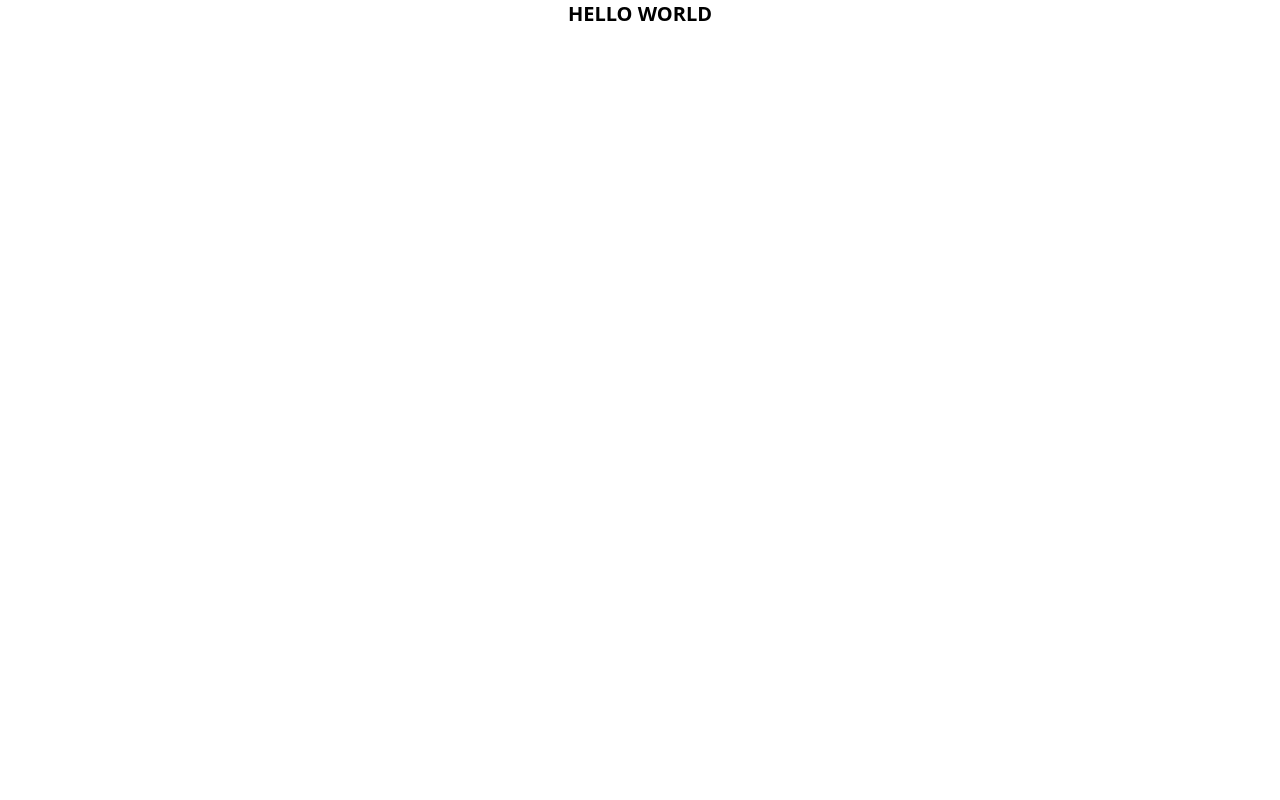
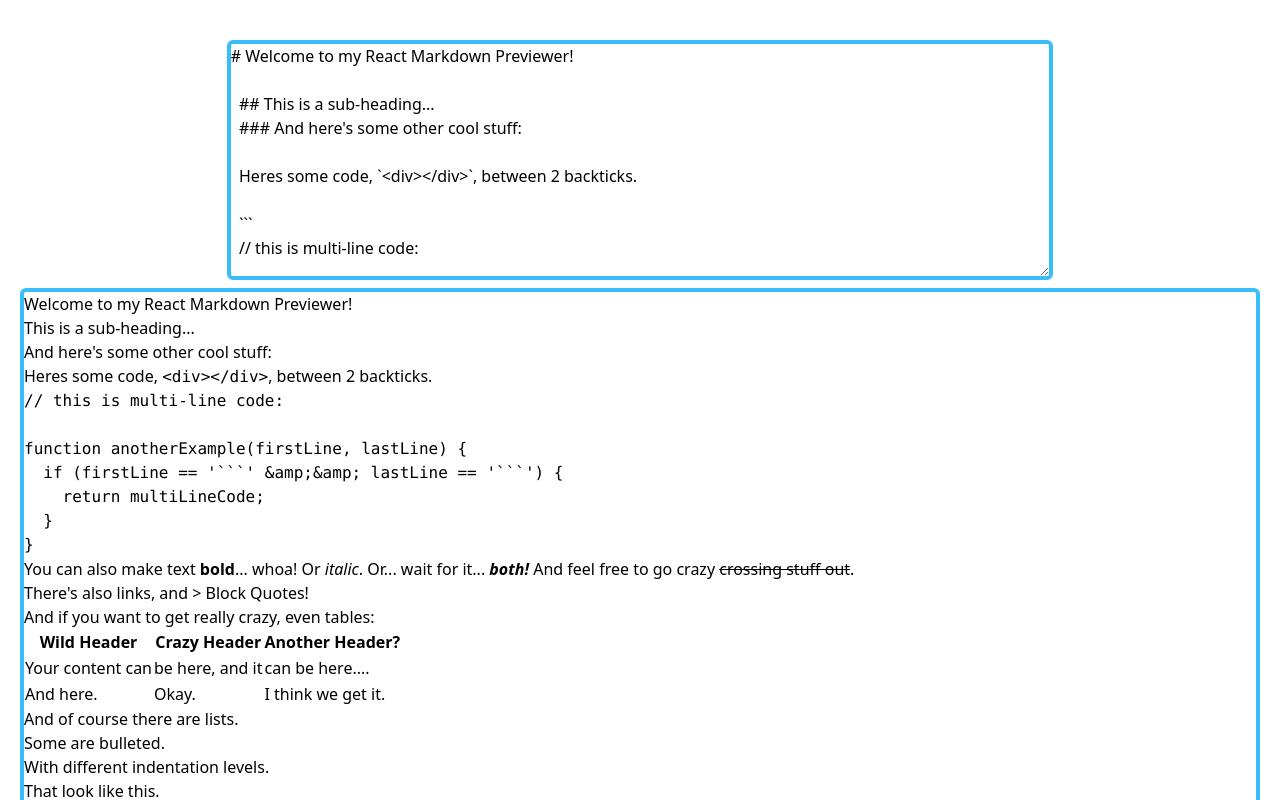
Before and after one commit to DikDns/fcc-front-end-development-projects, a React (Vite) app: page / in a window 1280 px wide. Shown: the top 800 px of the page. Built offline with nearby package versions, Linux system fonts and the light colour scheme.

Commit message:
add: markdown previewer functionality

```diff
--- a/src/App.jsx
+++ b/src/App.jsx
@@ -1,9 +1,78 @@
-import { useState } from "react";
+import { useEffect, useState } from "react";
+import { marked } from "marked";
+import DOMPurify from "dompurify";
 
 function App() {
+  const [editorVal, setEditorVal] =
+    useState(`# Welcome to my React Markdown Previewer!
+
+  ## This is a sub-heading...
+  ### And here's some other cool stuff:
+
+  Heres some code, \`<div></div>\`, between 2 backticks.
+
+  \`\`\`
+  // this is multi-line code:
+
+  function anotherExample(firstLine, lastLine) {
+    if (firstLine == '\`\`\`' && lastLine == '\`\`\`') {
+      return multiLineCode;
+    }
+  }
+  \`\`\`
+
+  You can also make text **bold**... whoa!
+  Or _italic_.
+  Or... wait for it... **_both!_**
+  And feel free to go crazy ~~crossing stuff out~~.
+
+  There's also [links](https://www.freecodecamp.org), and
+  > Block Quotes!
+
+  And if you want to get really crazy, even tables:
+
+  Wild Header | Crazy Header | Another Header?
+  ------------ | ------------- | -------------
+  Your content can | be here, and it | can be here....
+  And here. | Okay. | I think we get it.
+
+  - And of course there are lists.
+    - Some are bulleted.
+       - With different indentation levels.
+          - That look like this.
+
+
+  1. And there are numbered lists too.
+  1. Use just 1s if you want!
+  1. And last but not least, let's not forget embedded images:
+
+  ![freeCodeCamp Logo](https://cdn.freecodecamp.org/testable-projects-fcc/images/fcc_secondary.svg)
+  `);
+  const [preview, setPreview] = useState(null);
+
+  useEffect(() => {
+    setPreview(() => marked.parse(DOMPurify.sanitize(editorVal)));
+  }, [editorVal]);
+
+  const handleEditorChange = (e) => {
+    e.preventDefault();
+    setEditorVal(() => e.target.value);
+  };
+
   return (
-    <div className="App">
-      <h1 className={`text-center font-bold font-sans text-xl`}>HELLO WORLD</h1>
+    <div className={`flex flex-col justify-center items-center py-10 px-5`}>
+      <textarea
+        className={`w-full sm:w-2/3 h-60 rounded-md border-4 border-sky-400 focus:outline-none focus:ring-4`}
+        name="editor"
+        id="editor"
+        value={editorVal}
+        onChange={(e) => handleEditorChange(e)}
+      ></textarea>
+      <div
+        className={`mt-2 w-full max-h-50 overflow-y-auto rounded-md border-4 border-sky-400`}
+        id="previewer"
+        dangerouslySetInnerHTML={{ __html: preview || `` }}
+      ></div>
     </div>
   );
 }
```
